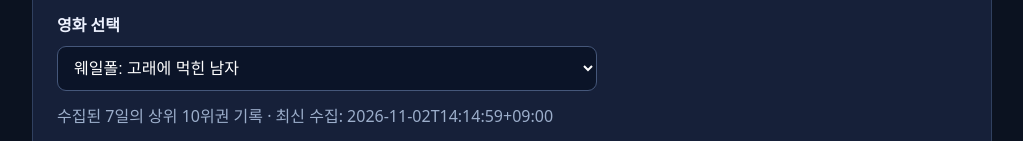
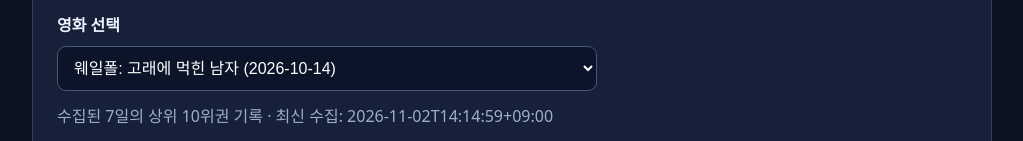
Before and after one commit to haean-hub/boxoffice-predictor, a plain HTML site: page index.html in a window 1280 px wide. Shown: the part 451-592 px from the top of the page, without its empty margins (128-1151 px from the left). Drawn offline with Linux system fonts and the light colour scheme.

Commit message:
Show release dates consistently for daily and realtime movie options

```diff
--- a/index.html
+++ b/index.html
@@ -45,8 +45,8 @@ function renderRealtime(key){
 }
 (async()=>{try{
  const res=await fetch('./data/history.json',{cache:'no-store'});if(!res.ok)throw new Error('HTTP '+res.status);
- data=await res.json();const map=new Map();for(const rows of Object.values(data.days||{}))for(const r of rows)map.set(r.movieCd,r.movieNm);
- movies=[...map.entries()].sort((a,b)=>a[1].localeCompare(b[1],'ko'));
+ data=await res.json();const map=new Map();for(const rows of Object.values(data.days||{}))for(const r of rows)map.set(r.movieCd,{name:r.movieNm,openDt:r.openDt||''});
+ movies=[...map.entries()].sort((a,b)=>a[1].name.localeCompare(b[1].name,'ko'));
  try{
   const rtRes=await fetch('./data/realtime.json',{cache:'no-store'});
   if(rtRes.ok)realtime=await rtRes.json();
@@ -62,7 +62,7 @@ function renderRealtime(key){
  const sel=document.getElementById('movie');
  if(!movies.length&&!extra.size){sel.innerHTML='<option>아직 수집된 영화가 없습니다</option>';document.getElementById('status').textContent='GitHub Actions에서 최초 수집을 실행하면 데이터가 표시됩니다.';return;}
  const options=[
-  ...movies.map(([cd,nm])=>({value:cd,name:nm,group:'일별 박스오피스 기록'})),
+  ...movies.map(([cd,m])=>({value:cd,name:m.name,openDt:m.openDt,group:'일별 박스오피스 기록'})),
   ...[...extra].map(([key,f])=>({value:'rt:'+key,name:f.movieNm,group:'실시간 예매율 추가 영화',openDt:f.openDt}))
  ].sort((a,b)=>a.name.localeCompare(b.name,'ko'));
  const search=document.getElementById('movieSearch');
```
